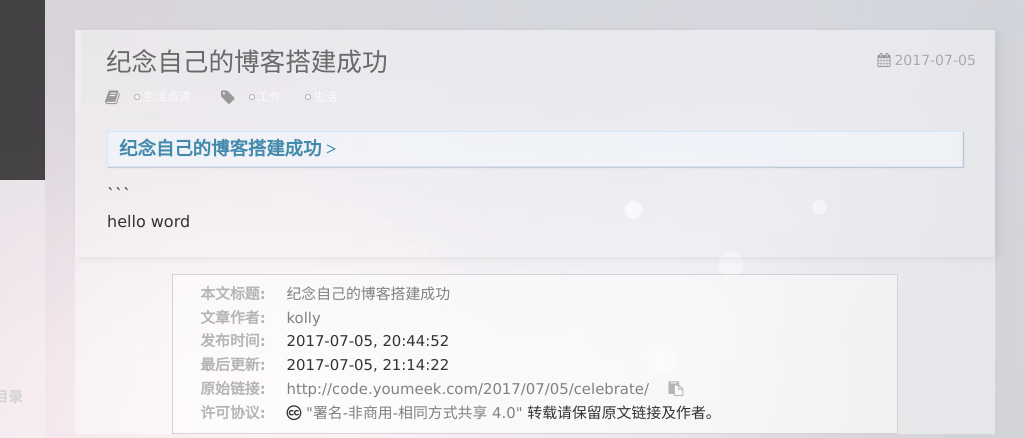
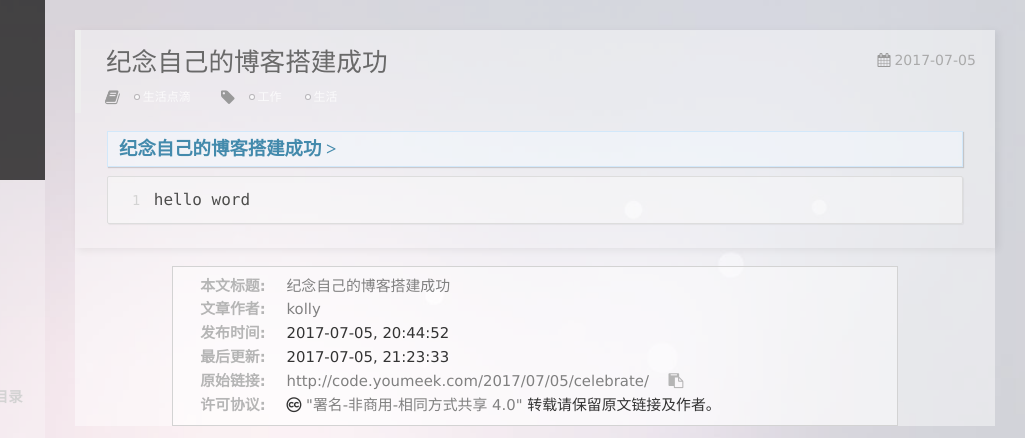
Before and after one commit to kollyQAQ/kollyQAQ.github.io, a plain HTML site: page 2017/07/05/celebrate/index.html in a window 1280 px wide. Shown: the top 438 px of the page, 255-1280 px from the left. Drawn offline with nearby package versions, Linux system fonts and the light colour scheme; some packages are replaced by stand-ins of ours; a script that the page names is missing.

Commit message:
Site updated: 2017-07-05 21:23:52

````diff
--- a/2017/07/05/celebrate/index.html
+++ b/2017/07/05/celebrate/index.html
@@ -15,17 +15,17 @@
 
 
 
-<meta name="description" content="纪念自己的博客搭建成功```hello word">
+<meta name="description" content="纪念自己的博客搭建成功1hello word">
 <meta name="keywords" content="生活,工作">
 <meta property="og:type" content="article">
 <meta property="og:title" content="纪念自己的博客搭建成功">
 <meta property="og:url" content="http://code.youmeek.com/2017/07/05/celebrate/index.html">
 <meta property="og:site_name" content="Kolly Code">
-<meta property="og:description" content="纪念自己的博客搭建成功```hello word">
-<meta property="og:updated_time" content="2017-07-05T13:14:22.821Z">
+<meta property="og:description" content="纪念自己的博客搭建成功1hello word">
+<meta property="og:updated_time" content="2017-07-05T13:23:33.259Z">
 <meta name="twitter:card" content="summary">
 <meta name="twitter:title" content="纪念自己的博客搭建成功">
-<meta name="twitter:description" content="纪念自己的博客搭建成功```hello word">
+<meta name="twitter:description" content="纪念自己的博客搭建成功1hello word">
 
 <link rel="apple-touch-icon" href= "/apple-touch-icon.png">
 
@@ -305,8 +305,7 @@
     <div class="article-entry" itemprop="articleBody">
 
 
-        <h3 id="纪念自己的博客搭建成功"><a href="#纪念自己的博客搭建成功" class="headerlink" title="纪念自己的博客搭建成功"></a>纪念自己的博客搭建成功</h3><p>```<br>hello word</p>
-
+        <h3 id="纪念自己的博客搭建成功"><a href="#纪念自己的博客搭建成功" class="headerlink" title="纪念自己的博客搭建成功"></a>纪念自己的博客搭建成功</h3><figure class="highlight plain"><table><tr><td class="gutter"><pre><div class="line">1</div></pre></td><td class="code"><pre><div class="line">hello word</div></pre></td></tr></table></figure>
 
     </div>
 
@@ -317,7 +316,7 @@
         <p><span>本文标题:</span><a href="/2017/07/05/celebrate/">纪念自己的博客搭建成功</a></p>
         <p><span>文章作者:</span><a href="/" title="回到主页">kolly</a></p>
         <p><span>发布时间:</span>2017-07-05, 20:44:52</p>
-        <p><span>最后更新:</span>2017-07-05, 21:14:22</p>
+        <p><span>最后更新:</span>2017-07-05, 21:23:33</p>
         <p>
             <span>原始链接:</span><a class="post-url" href="/2017/07/05/celebrate/" title="纪念自己的博客搭建成功">http://code.youmeek.com/2017/07/05/celebrate/</a>
             <span class="copy-path" data-clipboard-text="原文: http://code.youmeek.com/2017/07/05/celebrate/　　作者: kolly" title="点击复制文章链接"><i class="fa fa-clipboard"></i></span>
````
Also changed, not shown: index.html (+1 -2 lines).
